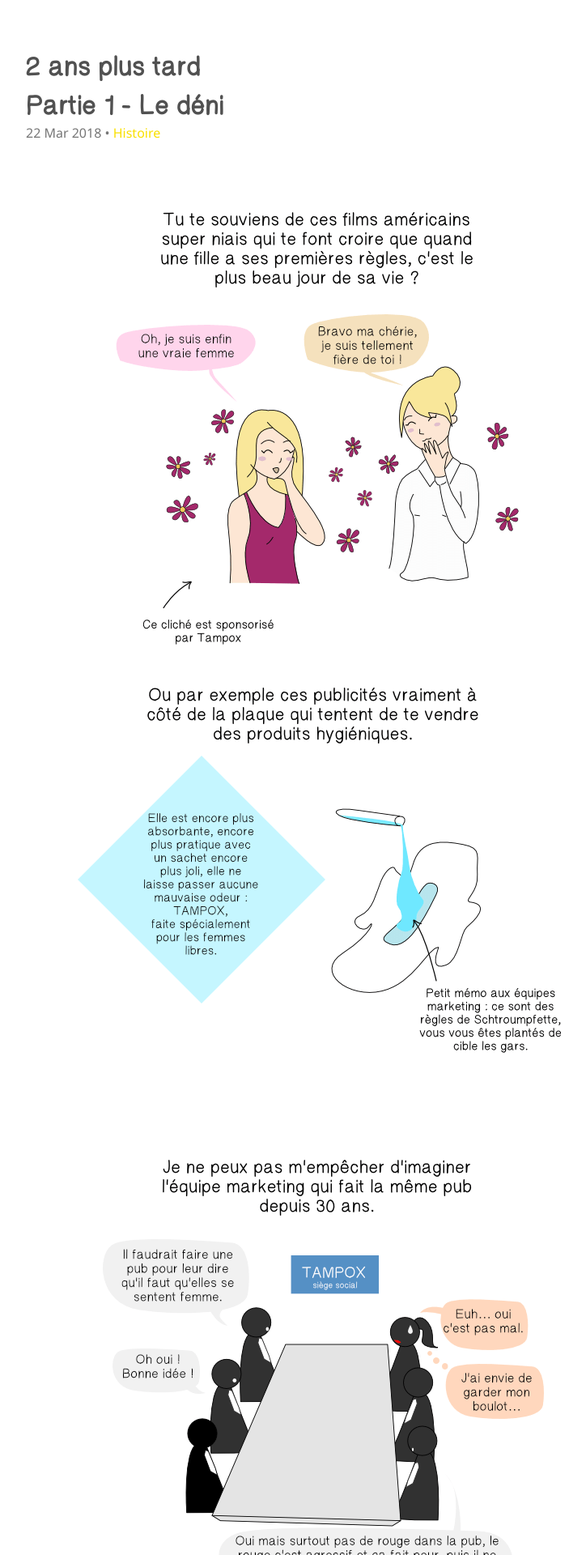
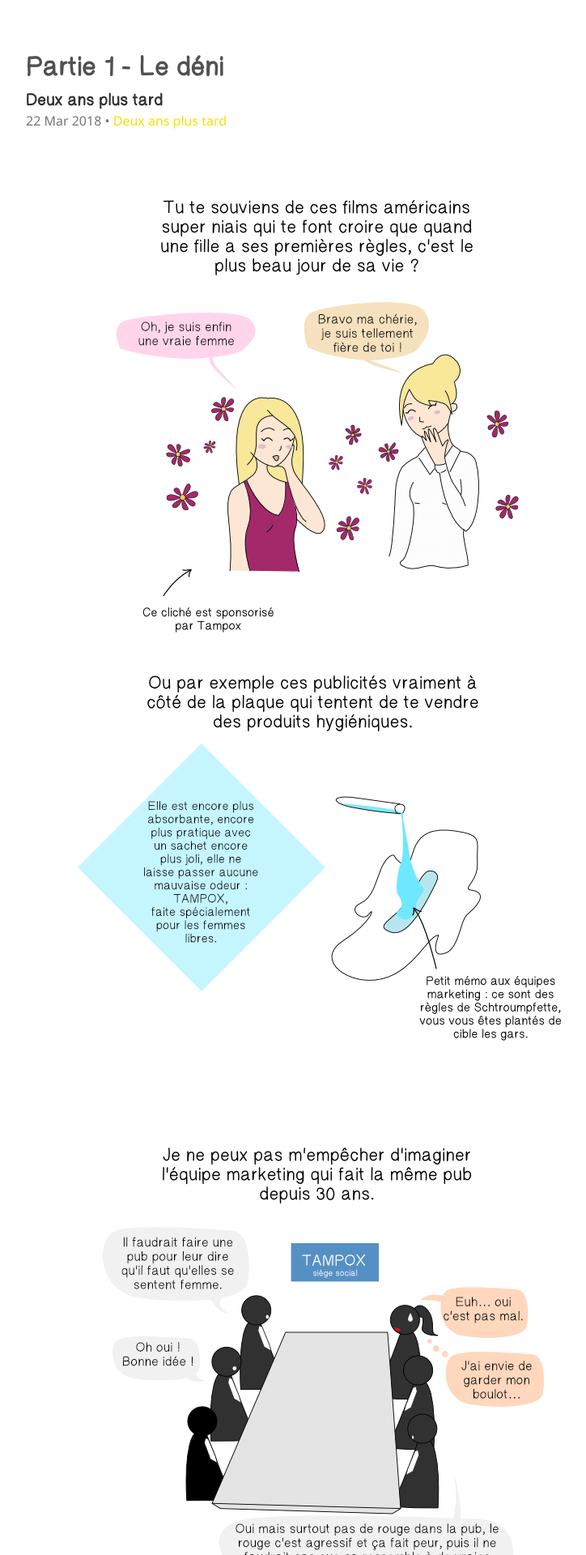
Before and after one commit to IzzDesign/old.endonymous.fr, a Jekyll site: the page built from _posts/2018-03-22-partie-1-le-deni.md, in a window 1280 px wide. Shown: the top 1920 px of the page at 81% size, without its empty margins (368-1092 px from the left). Built offline with Jekyll 4.4.1, drawn with Linux system fonts in a browser that asks for light colours; some of the changed text lies outside the part shown.

Commit message:
Category "Deux ans plus tard"

```diff
--- a/_includes/post-meta.html
+++ b/_includes/post-meta.html
@@ -19,7 +19,7 @@
 
       {% if category_page %}
         <a href="{{ site.baseurl }}{{ category_page.url }}">
-          {{ category }}
+          {{ category_page.title }}
         </a>
       {% else %}
         {{ category }}
--- a/_layouts/post.html
+++ b/_layouts/post.html
@@ -4,7 +4,7 @@ layout: default
 
 <header>
   <h1 class="post-title">{{ page.title }}</h1>
-  <h2 class="post-title">{{ page.subtitle }}</h2>
+  <h3 class="post-title">{{ page.subtitle }}</h3>
 </header>
 <div class="content">
   {% include post-meta.html post=page %}
--- a/_posts/2018-03-22-partie-1-le-deni.md
+++ b/_posts/2018-03-22-partie-1-le-deni.md
@@ -1,9 +1,9 @@
 ---
 layout: post
-title: 2 ans plus tard
-subtitle: Partie 1 - Le déni
+subtitle: Deux ans plus tard
+title: Partie 1 - Le déni
 categories:
-  - Histoire
+  - histoire
 og_image: http://endonymous.fr/assets/images/partie1/fb-lien.png
 og_description: Deux ans plus tard est un roman graphique autobiographique sur l'endométriose.
 og_twitter_img : http://endonymous.fr/assets/images/partie1/twitter-lien.png
--- a/categorie/histoire.md
+++ b/categorie/histoire.md
@@ -1,4 +1,5 @@
 ---
 layout: category
-title: Histoire
+title: Deux ans plus tard
+category: histoire
 ---
```
